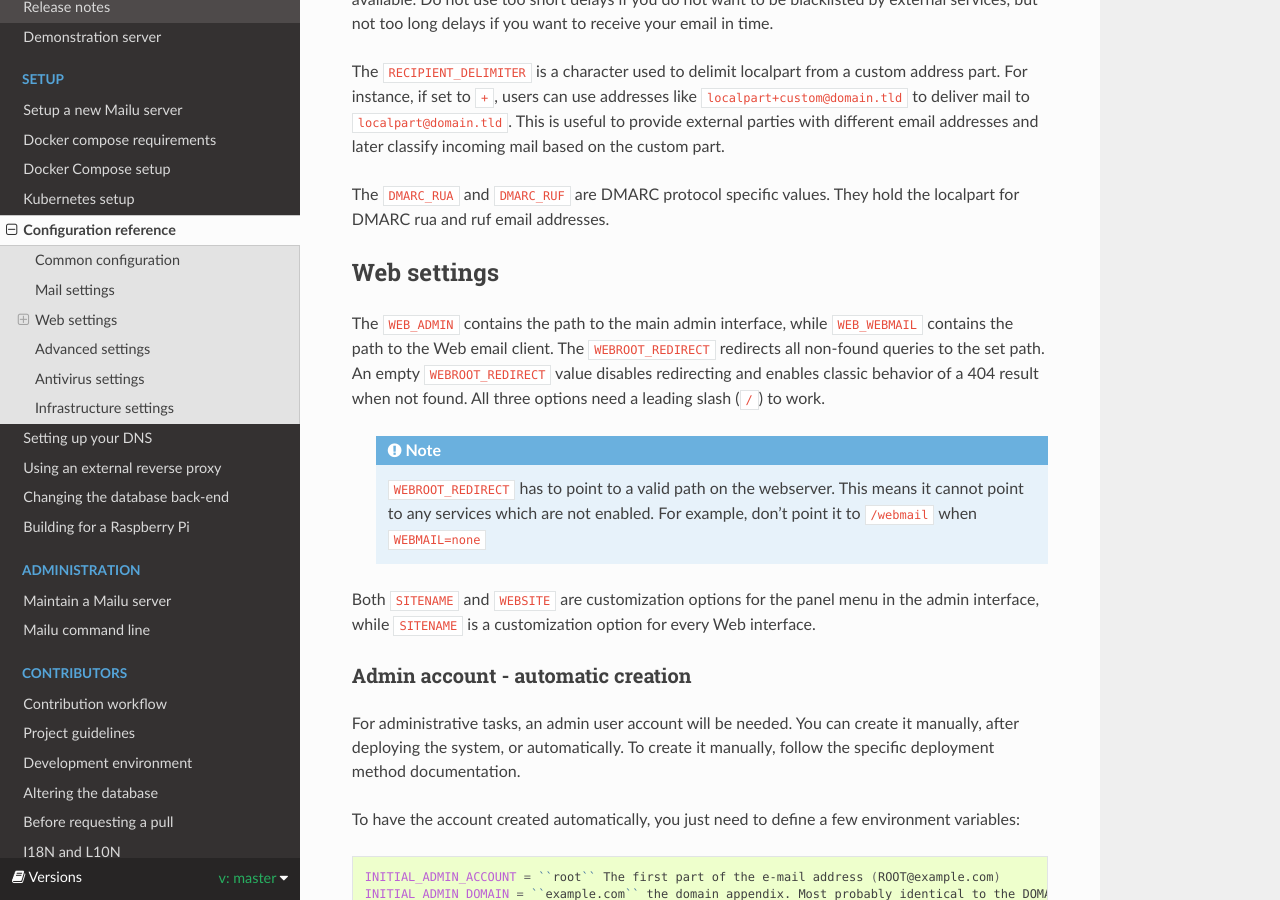
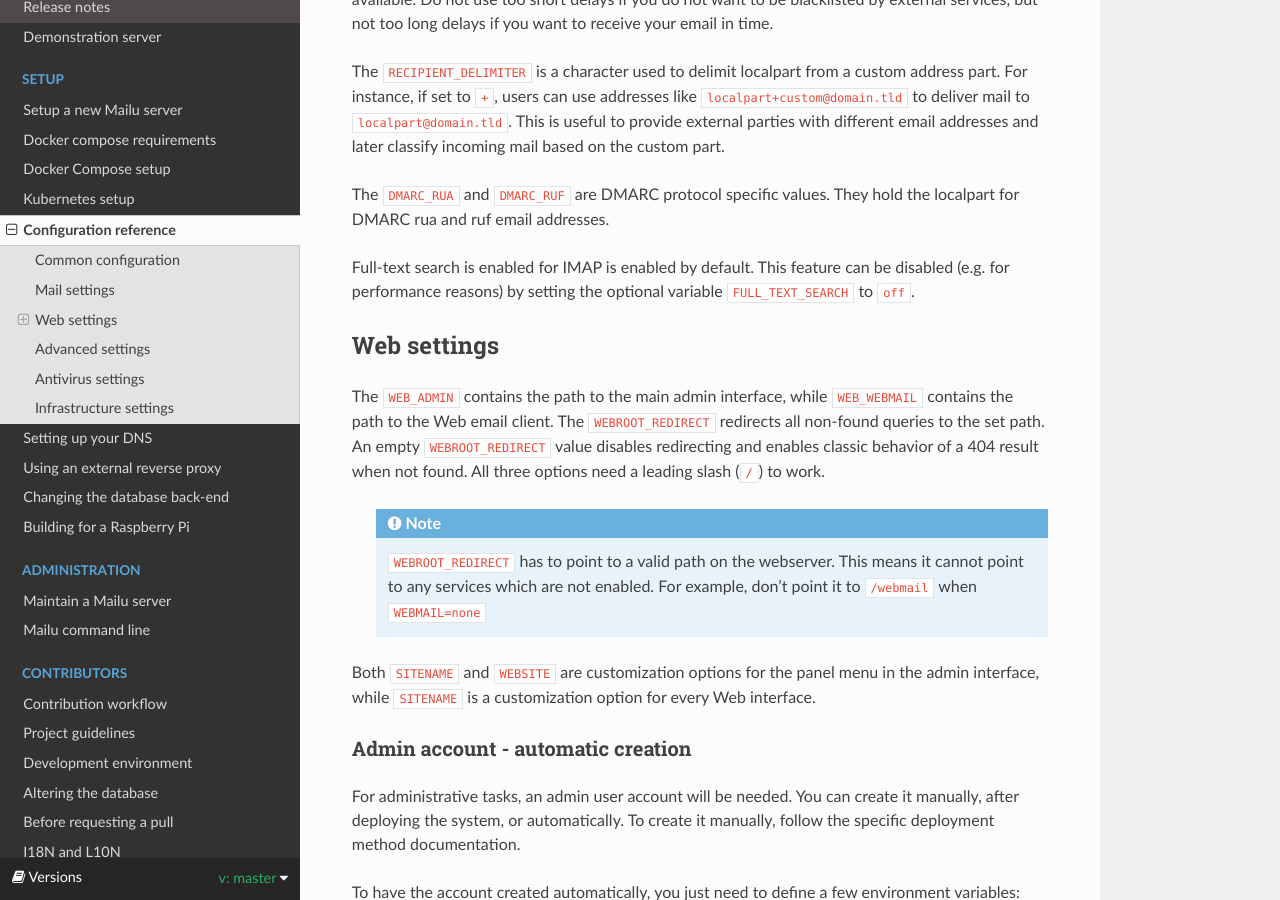
Before and after one commit to WillingDev0812/Mail-Management-Tool, a Sphinx documentation site: the page built from docs/configuration.rst, in a window 1280 px wide and 900 px high, scrolled down 1680 px. Built offline with Sphinx 7.4.7 and the Read the Docs theme 2.0.0, drawn with Linux system fonts in a browser that asks for light colours; formulas are drawn with MathJax 3.

Commit message:
add bits of documentation for new environment variable

```diff
--- a/docs/configuration.rst
+++ b/docs/configuration.rst
@@ -82,6 +82,9 @@ later classify incoming mail based on the custom part.
 
 The ``DMARC_RUA`` and ``DMARC_RUF`` are DMARC protocol specific values. They hold
 the localpart for DMARC rua and ruf email addresses.
+
+Full-text search is enabled for IMAP is enabled by default. This feature can be disabled
+(e.g. for performance reasons) by setting the optional variable ``FULL_TEXT_SEARCH`` to ``off``.
 
 Web settings
 ------------
```
Also changed, not shown: 2 other files.
